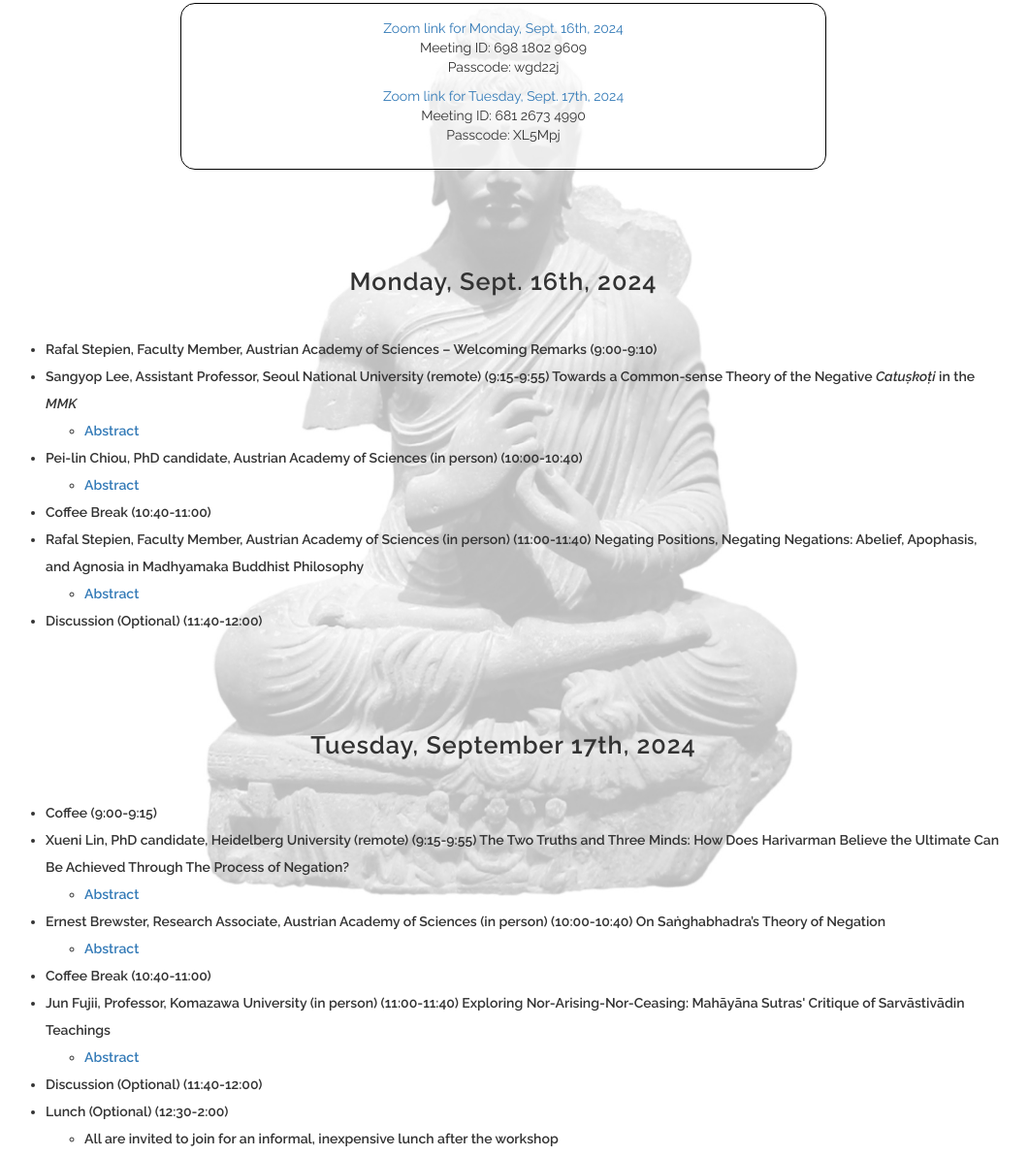
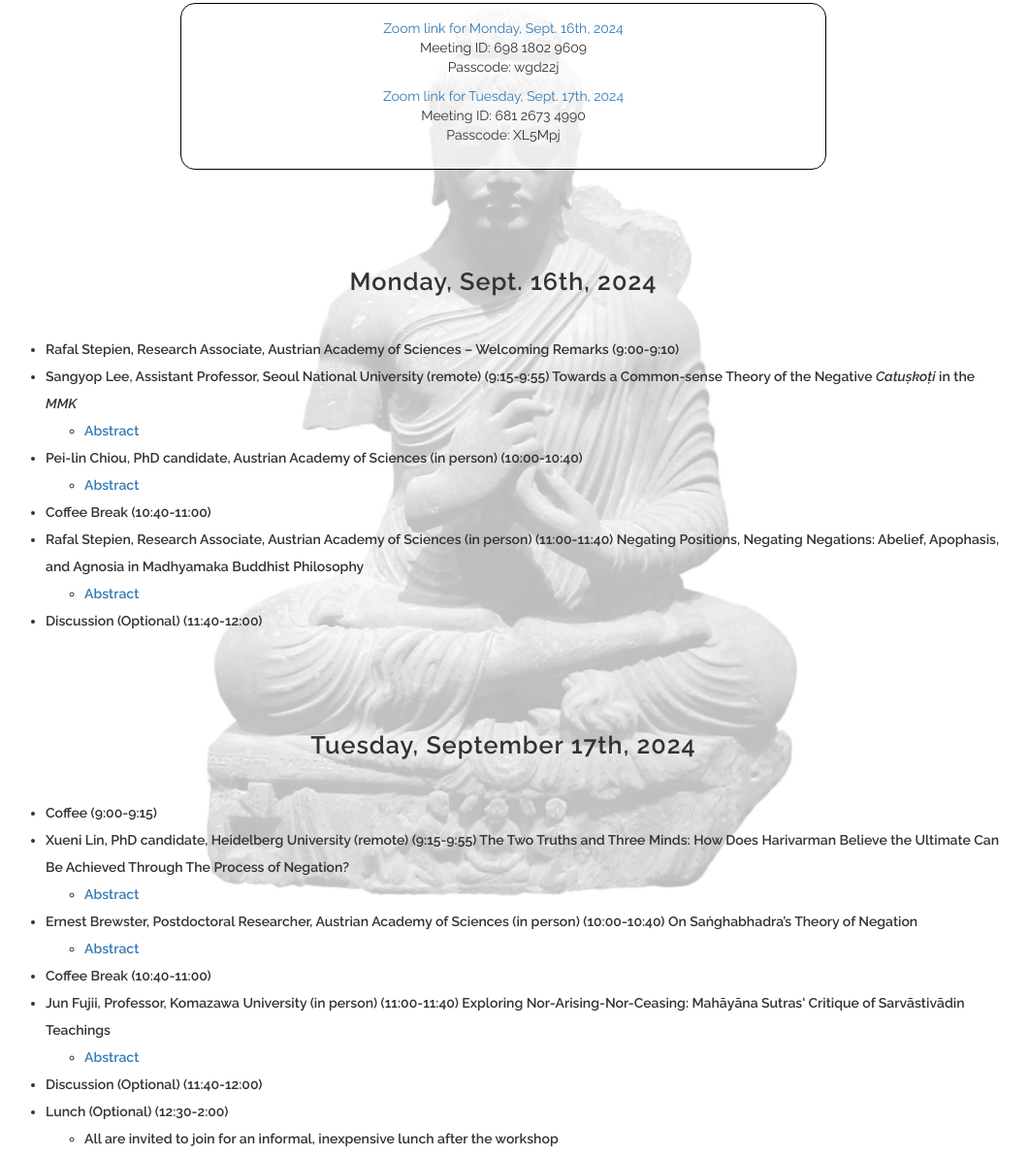
Before and after one commit to maya-kc/billy-conference-sept, a website: page index.html in a window 1280 px wide. Shown: the part 522-1714 px from the top of the page at 97% size, without its empty margins (121-1182 px from the left). Drawn offline with nearby package versions, Linux system fonts and the light colour scheme.

Commit message:
Update index.html
Title updates for Ernest Brewster, Rafal Stepien

```diff
--- a/index.html
+++ b/index.html
@@ -56,7 +56,7 @@
     </div>
     <h2 id="monday-schedule">Monday, Sept. 16th, 2024</h2>
     <ul>
-      <li>Rafal Stepien, Faculty Member, Austrian Academy of Sciences  – Welcoming Remarks (9:00-9:10)
+      <li>Rafal Stepien, Research Associate, Austrian Academy of Sciences  – Welcoming Remarks (9:00-9:10)
       </li>
       <li>Sangyop Lee, Assistant Professor, Seoul National University (remote) (9:15-9:55)
         Towards a Common-sense Theory of the Negative <em>Catuṣkoṭi</em> in the <em>MMK</em>
@@ -101,7 +101,7 @@
           </li>
         </ul>
       <li>Coffee Break (10:40-11:00)</li>
-      <li>Rafal Stepien, Faculty Member, Austrian Academy of Sciences (in person) (11:00-11:40)
+      <li>Rafal Stepien, Research Associate, Austrian Academy of Sciences (in person) (11:00-11:40)
         Negating Positions, Negating Negations: Abelief, Apophasis, and Agnosia in Madhyamaka Buddhist Philosophy</li>
         <ul>
           <li class="abstract-button"><a data-toggle="collapse" href="#collapseStepien" role="button" aria-expanded="false" aria-controls="collapseExample">Abstract</a>
@@ -132,7 +132,7 @@
           </li>
         </ul>
       </li>
-      <li>Ernest Brewster, Research Associate, Austrian Academy of Sciences (in person) (10:00-10:40)
+      <li>Ernest Brewster, Postdoctoral Researcher, Austrian Academy of Sciences (in person) (10:00-10:40)
         On Saṅghabhadra’s Theory of Negation
         <ul>
           <li class="abstract-button"><a data-toggle="collapse" href="#collapseBrewster" role="button" aria-expanded="false" aria-controls="collapseExample">Abstract</a>
```
